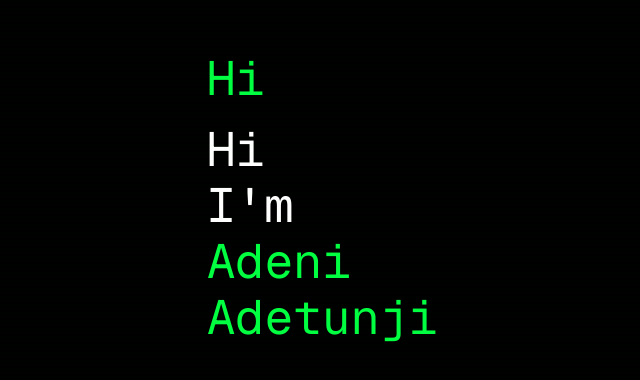
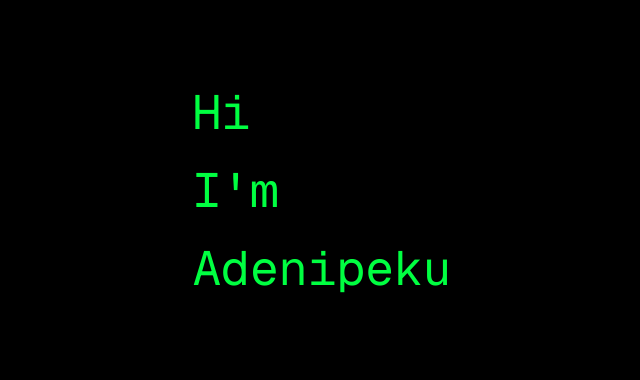
Before and after one commit to GlitchPopPhantom/real-portfolio, a Next.js app: page / in a window 1280 px wide. Shown: the part 210-590 px from the top of the page, without its empty margins (318-958 px from the left). Built offline with nearby package versions, Linux system fonts and the light colour scheme.

Commit message:
Update page.tsx

```diff
--- a/app/page.tsx
+++ b/app/page.tsx
@@ -3,26 +3,40 @@
 import React, { useEffect, useState } from "react";
 
 export default function Home() {
-  const [line1, setLine1] = useState("");
-  const [line2, setLine2] = useState("");
-  const [line3, setLine3] = useState("");
-  const [line4, setLine4] = useState("");
+  const [loadingText, setLoadingText] =
+    useState("");
 
-  const [cursorVisible, setCursorVisible] =
+  const [hi, setHi] =
+    useState("");
+
+  const [im, setIm] =
+    useState("");
+
+  const [firstName, setFirstName] =
+    useState("");
+
+  const [lastName, setLastName] =
+    useState("");
+
+  const [cursorVisible,setCursorVisible] =
     useState(true);
 
-  const [showIntro, setShowIntro] =
+  const [highlight,setHighlight] =
     useState(false);
 
-  const [showButton, setShowButton] =
+  const [showPortfolio,setShowPortfolio] =
     useState(false);
 
-  const [showPortfolio, setShowPortfolio] =
+  const [showButton,setShowButton] =
     useState(false);
+
 
   async function sleep(ms:number){
     return new Promise(
-      r=>setTimeout(r,ms)
+      resolve=>setTimeout(
+        resolve,
+        ms
+      )
     );
   }
 
@@ -63,26 +77,30 @@ export default function Home() {
     ){
 
       setter(
-        text.slice(0,i)
+        text.slice(
+          0,
+          i
+        )
       );
 
-      await sleep(50);
+      await sleep(55);
 
     }
 
   }
 
+
   useEffect(()=>{
 
-    async function sequence(){
+    async function run(){
 
       await typeText(
         "Loading...",
-        setLine1
+        setLoadingText
       );
 
 
-      // blink exactly 3x
+      // blink 3x
 
       for(
         let i=0;
@@ -91,11 +109,11 @@ export default function Home() {
       ){
 
         setCursorVisible(
-          p=>!p
+          v=>!v
         );
 
         await sleep(
-          300
+          250
         );
 
       }
@@ -107,42 +125,43 @@ export default function Home() {
 
       await backspace(
         "Loading...",
-        setLine1
+        setLoadingText
       );
 
 
       await sleep(400);
 
-      setShowIntro(
-        true
+      await typeText(
+        "Hi",
+        setHi
       );
 
-      setLine1("");
-
-      await typeText(
-        "Hi",
-        setLine1
-      );
-
-      await sleep(300);
+      await sleep(250);
 
       await typeText(
         "I'm",
-        setLine2
+        setIm
       );
 
-      await sleep(300);
+      await sleep(250);
 
       await typeText(
         "Adenipekun",
-        setLine3
+        setFirstName
       );
 
-      await sleep(300);
+      await sleep(250);
 
       await typeText(
         "Adetunji",
-        setLine4
+        setLastName
+      );
+
+
+      await sleep(700);
+
+      setHighlight(
+        true
       );
 
       await sleep(800);
@@ -153,23 +172,22 @@ export default function Home() {
 
     }
 
-    sequence();
+    run();
 
   },[]);
 
 
   return(
 
-<div className="bg-black text-[#00FF41] min-h-screen font-mono overflow-hidden">
+<div className="bg-black min-h-screen text-[#00FF41] font-mono overflow-hidden">
 
-<div className="fixed inset-0 opacity-[0.03] pointer-events-none bg-[linear-gradient(to_bottom,transparent_50%,rgba(0,255,65,.2)_51%)] bg-[length:100%_4px]" />
+<div className="max-w-screen-xl mx-auto min-h-screen flex flex-col lg:flex-row px-10 lg:px-24">
 
-<div className="max-w-screen-xl mx-auto min-h-screen flex flex-col lg:flex-row px-8 lg:px-24">
 
 <div
 className={`
 transition-all
-duration-[1500ms]
+duration-[1400ms]
 flex
 items-center
 
@@ -185,107 +203,118 @@ showPortfolio
 
 <div>
 
-<div className="text-5xl leading-relaxed">
+{/* loading */}
 
-{line1}
+{!hi&&(
 
-{!showIntro&&cursorVisible&&(
+<div className="text-5xl">
+
+<span>
+
+{loadingText}
+
+</span>
 
 <span
 className="
 inline-block
-w-[14px]
+w-[16px]
+text-left
 "
 >
 
-|
+{cursorVisible
+?
+"|"
+:
+" "}
 
 </span>
 
+</div>
+
 )}
 
-</div>
 
 
-{showIntro&&(
+{hi&&(
 
-<>
+<div className="text-5xl leading-relaxed">
 
 <div
-className={`text-5xl mt-2 ${
-line1==="Hi"
-?
-"text-white"
-:
-""
-}`}
->
-
-{line1}
-
-</div>
-
-<div
-className={`text-5xl mt-2 ${
-line2==="I'm"
-?
-"text-white"
-:
-""
-}`}
->
-
-{line2}
-
-</div>
-
-
-<div className="text-5xl mt-2">
-
-{line3}
-
-</div>
-
-
-<div className="text-5xl mt-2">
-
-{"Ade"}
-
-<span
-className={`
-transition-all
-duration-[2000ms]
-
-${
-line4==="Adetunji"
+className={
+highlight
 ?
 "text-white"
 :
 ""
 }
-`}
 >
 
-{"tunji"}
-
-</span>
+{hi}
 
 </div>
 
+
+<div
+className={
+highlight
+?
+"text-white"
+:
+""
+}
+>
+
+{im}
+
+</div>
+
+
+<div>
+
+{firstName}
+
+</div>
+
+
+<div>
+
+{
+highlight
+?
+<>
+{"Ade"}
+
+<span
+className="
+text-white
+transition-all
+duration-[1500ms]
+"
+>
+tunji
+</span>
 </>
+:
+lastName
+}
+
+</div>
+
+</div>
 
 )}
+
 
 {showButton&&(
 
 <button
-
 onClick={()=>
 setShowPortfolio(
 true
 )
 }
-
 className="
 mt-16
 border
@@ -295,7 +324,6 @@ py-3
 hover:bg-[#00FF41]/10
 transition-all
 "
-
 >
 
 See my portfolio ↓
@@ -312,8 +340,7 @@ See my portfolio ↓
 <div
 className={`
 transition-all
-duration-[1500ms]
-overflow-hidden
+duration-[1400ms]
 
 ${
 showPortfolio
@@ -354,14 +381,14 @@ Projects
 
 <div>
 
-Qboid —
-Modular Combat Engine
+Qboid Combat Engine
 
 </div>
 
 </div>
 
 </div>
+
 
 </div>
 
```
